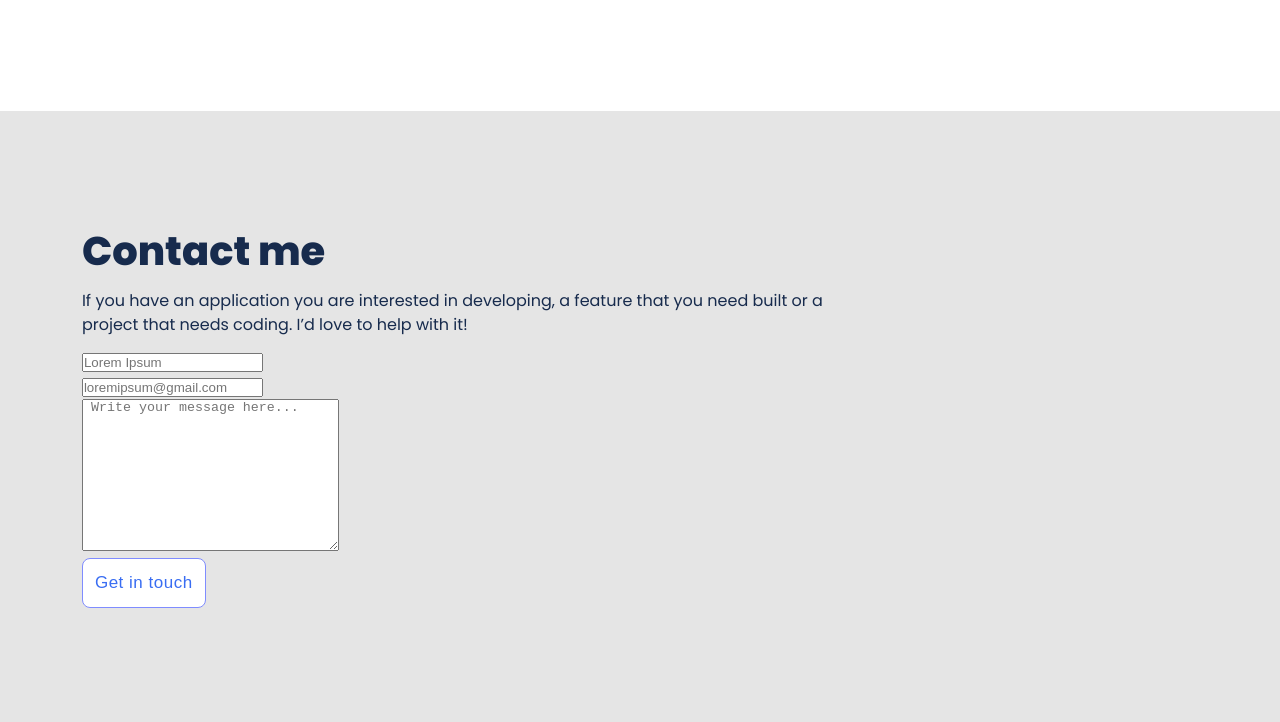
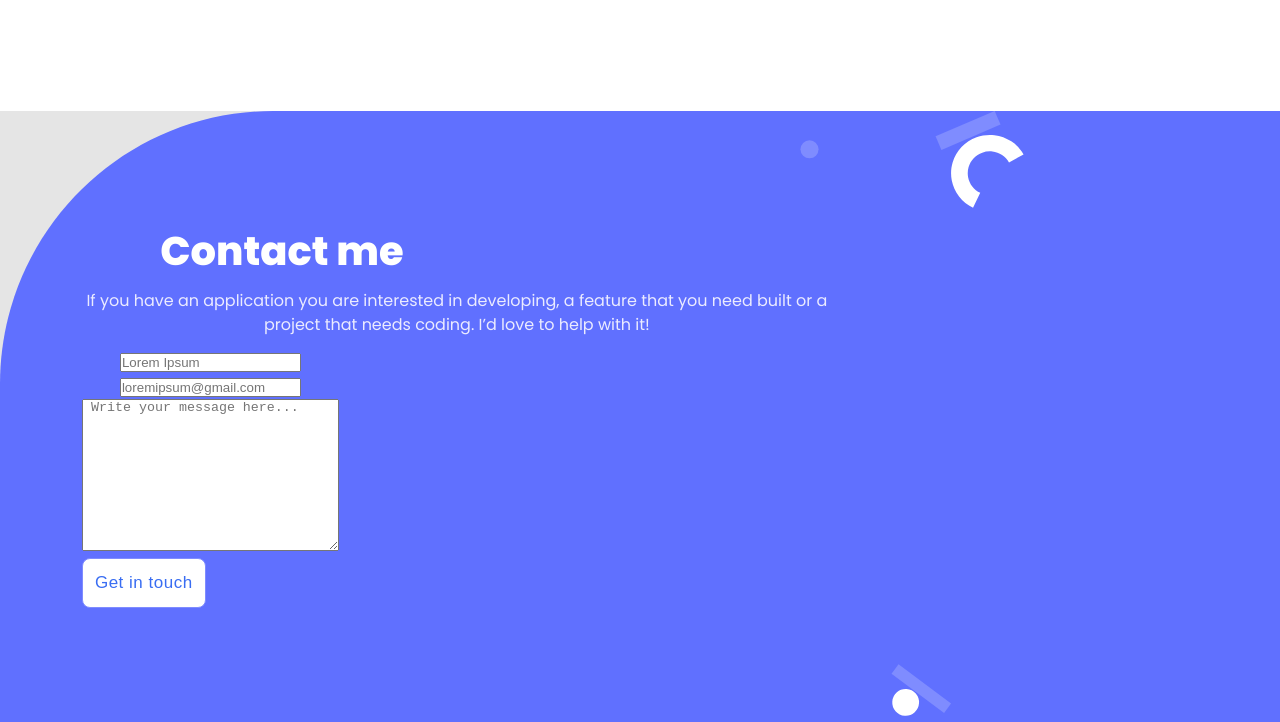
Before and after one commit to lordksix/portafolio-app, a plain HTML site: page index.html in a window 1280 px wide. Shown: the part 3240-3962 px from the top of the page. Drawn offline with Linux system fonts and the light colour scheme.

Commit message:
Add background and style to the contact form

```diff
--- a/static/base_style.css
+++ b/static/base_style.css
@@ -325,7 +325,26 @@ header {
   gap: 12px;
 }
 
-@media only screen and (min-width: 375px) {
+.contact-info {
+  background-image: url(../images/contact-form-shapes-mobile.svg), url(../images/Contact-me.svg);
+  background-size: 60% 100%, cover;
+  background-repeat: no-repeat;
+  background-position: right top;
+  text-align: center;
+}
+
+.contact-info .section-title {
+  text-align: center;
+  color: #fff;
+}
+
+.contact-info .description {
+  font-weight: 400;
+  text-align: center;
+  color: #ebebff;
+}
+
+ @media only screen and (min-width: 375px) {
   .nav-header {
     min-width: 375px;
     height: 48px;
```
